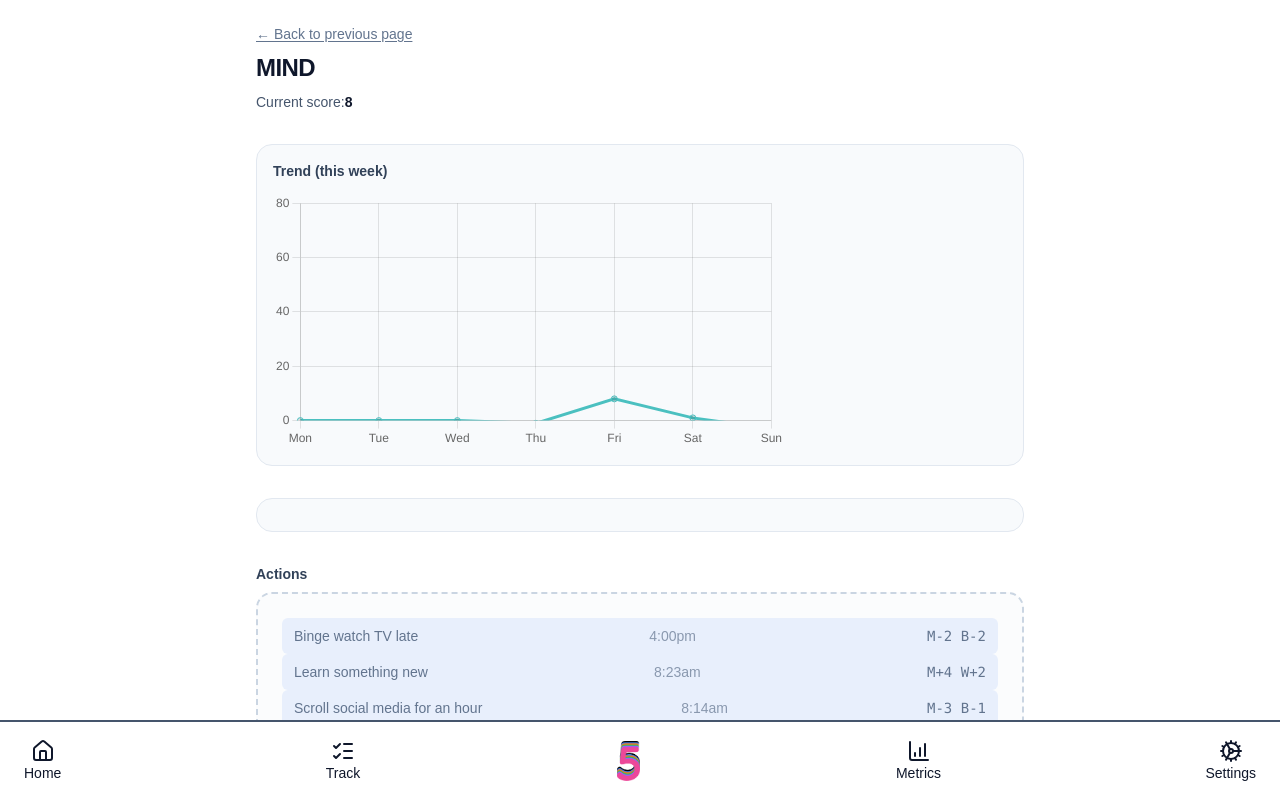
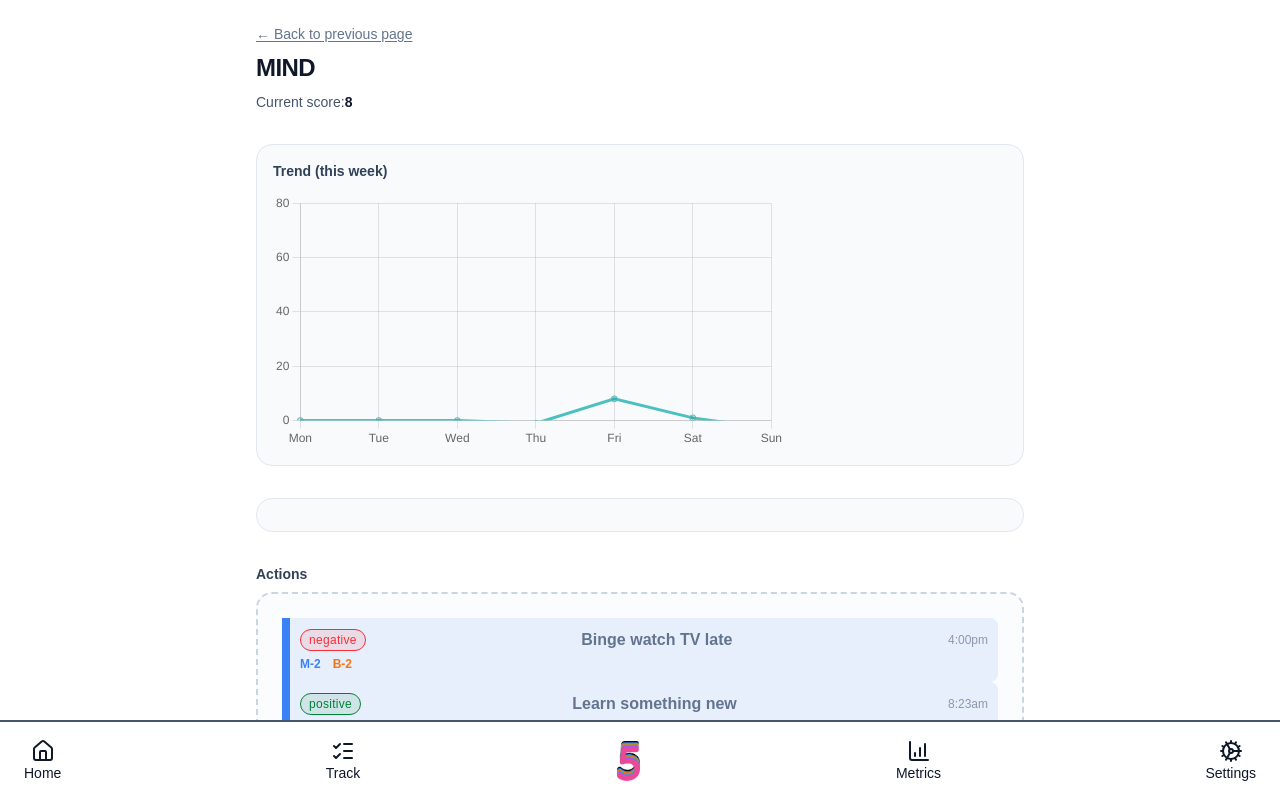
Before and after one commit to GlennHS/Five, a Next.js app: page /metrics/mind in a window 1280 px wide. Shown: the top 800 px of the page. Built offline with nearby package versions, Linux system fonts and the light colour scheme.

Commit message:
Update condensed card, update ActionCard styling

```diff
--- a/app/components/actionCards/ActionCard.tsx
+++ b/app/components/actionCards/ActionCard.tsx
@@ -15,27 +15,32 @@ export default function ActionCard({ action, definitions }: Props) {
   const details = resolveActionDetails(action, definitions)
 
   const dominant = details ? getDominantMetric(details.metrics) : "mind"
-  const cardClasses = metricToCardClasses(dominant, details?.tags ?? [])
+  const cardClasses = metricToCardClasses(dominant)
 
   if (!details) return null
 
   const metrics = getNonZeroMetrics(details.metrics)
-
   const date = formatSmartDate(convertTimestampToDayJS(details.timestamp))
+  const visibleTags = details.tags.slice(0, 3)
+  const extraTagCount = details.tags.length - visibleTags.length
 
   return (
     <div className={`border-l-8 rounded-r-lg p-3 flex flex-col gap-1.5 ${cardClasses}`}>
-      <div className="flex justify-between items-center gap-4 whitespace-nowrap">
       <div className="flex gap-2 min-w-0">
-          {details.tags.slice(0,3).map((t: Tag) => (
+        {visibleTags.map((t: Tag) => (
           <TagPill key={t.id} tag={t.name} color={t.colorClass} />
         ))}
 
+        {extraTagCount > 0 && (
+          <div className="w-fit px-2 py-0.5 text-xs rounded-full border border-black/20 bg-black/5 text-black/70 font-medium">
+            +{extraTagCount}
+          </div>
+        )}
+      </div>
+    <div className="flex justify-between items-center gap-4 whitespace-nowrap">
       <span className="truncate font-bold flex-1">
-            {details.name} fbb af aughf uafoau
+        {details.name}
       </span>
-        </div>
-
       <span className="text-sm opacity-70">{date}</span>
     </div>
 
--- a/app/components/actionCards/ActionCardCondensed.tsx
+++ b/app/components/actionCards/ActionCardCondensed.tsx
@@ -1,15 +1,16 @@
 "use client"
 
-import { Action, ActionDefinition } from "@/app/types"
+import { Action, ActionDefinition, Tag } from "@/app/types"
 import {
   resolveActionDetails,
-  formatMetricSummary,
   getDominantMetric,
-  metricToCardClasses
+  metricToCardClasses,
+  getNonZeroMetrics
 } from "@/app/utils/helpers"
 
 import { convertTimestampToDayJS } from "@/app/utils/dateTime"
 import { formatSmartDate } from "@/app/utils/dateTime"
+import TagPill from "./TagPill"
 
 type Props = {
   action: Action
@@ -19,32 +20,56 @@ type Props = {
 export default function ActionCardCondensed({ action, definitions }: Props) {
 
   const details = resolveActionDetails(action, definitions)
+
+  const dominant = details ? getDominantMetric(details.metrics) : "mind"
+  const cardClasses = metricToCardClasses(dominant)
+
   if (!details) return null
 
-  const summary = formatMetricSummary(details.metrics)
-
-  const dominant = getDominantMetric(details.metrics)
-  const bgClass = metricToCardClasses(dominant)
-
-  const date = formatSmartDate(
-    convertTimestampToDayJS(details.timestamp)
-  )
+  const metrics = getNonZeroMetrics(details.metrics)
+  const date = formatSmartDate(convertTimestampToDayJS(details.timestamp))
+  const visibleTags = details.tags.slice(0, 3)
+  const extraTagCount = details.tags.length - visibleTags.length
 
   return (
-    <div className={`rounded-md px-3 py-2 flex justify-between items-center text-sm ${bgClass}`}>
+    <div className={`border-l-8 rounded-r-lg p-2.5 flex flex-col gap-1 ${cardClasses}`}>
 
-      <div className="font-medium">
-        {details.name}
-      </div>
+  {/* Row 1 */}
+  <div className="flex items-center gap-2 min-w-0">
 
-      <div className="opacity-70">
-        {date}
-      </div>
+    <div className="flex gap-1 shrink-0">
+      {visibleTags.map((t: Tag) => (
+        <TagPill key={t.id} tag={t.name} color={t.colorClass} />
+      ))}
 
-      <div className="font-mono">
-        {summary}
-      </div>
+      {extraTagCount > 0 && (
+        <div className="px-2 py-0.5 text-xs rounded-full bg-total/10 text-total">
+          +{extraTagCount}
+        </div>
+      )}
+    </div>
 
-    </div>
+    <span className="truncate font-semibold flex-1">
+      {details.name}
+    </span>
+
+    <span className="text-xs opacity-70 shrink-0">
+      {date}
+    </span>
+
+  </div>
+
+  {/* Row 2 */}
+  <div className="flex gap-3 text-xs">
+
+    {metrics.map(m => (
+      <span key={m.key} className={`font-semibold text-${m.key}`}>
+        {m.key[0].toUpperCase()}{m.value > 0 ? "+" : ""}{m.value}
+      </span>
+    ))}
+
+  </div>
+
+</div>
   )
 }
--- a/app/fixtures/AppData.ts
+++ b/app/fixtures/AppData.ts
@@ -14,6 +14,18 @@ const negativeTag: Tag = {
   id: '000000-0000-0000-0000-000001',
   name: 'negative',
   colorClass: 'red',
+}
+
+const importantTag: Tag = {
+  id: '000000-0000-0000-0000-000002',
+  name: 'important',
+  colorClass: 'yellow',
+}
+
+const otherTag: Tag = {
+  id: '000000-0000-0000-0000-000003',
+  name: 'other',
+  colorClass: 'blue',
 }
 
 export const metricSnapshots: Partial<MetricSnapshotHistory> = {
@@ -34,7 +46,10 @@ export const actionDefinitions: ActionDefinition[] = [
     mind: 4,
     body: 4,
     tags: [
-      positiveTag
+      positiveTag,
+      importantTag,
+      negativeTag,
+      otherTag,
     ],
   },
   {
--- a/app/page.tsx
+++ b/app/page.tsx
@@ -53,7 +53,7 @@ export default function Home() {
   return (
     <div className="flex min-h-screen items-stretch justify-center bg-zinc-50 font-sans">
       <main className="flex min-h-screen w-full sm:max-w-3xl flex-col gap-6 p-4 bg-white">
-        <section className="flex-1 w-full rounded-2xl bg-slate-50 p-4 max-h-2/3">
+        <section className="w-full rounded-2xl max-h-2/3 h-64">
           <FiveBarGraph
             data={metrics}
             highlightedMetric={highlightedMetric}
@@ -78,7 +78,7 @@ export default function Home() {
             />
           </div>
         </section>
-        <section className="flex flex-col w-full rounded-2xl bg-slate-50 p-4 max-h-2/3 gap-4">
+        <section className="flex flex-col w-full rounded-2xl py-4 max-h-2/3 gap-y-4">
           {actionHistory
             .slice()
             .sort((a,b) => b.timestamp - a.timestamp)
--- a/app/utils/helpers.ts
+++ b/app/utils/helpers.ts
@@ -275,18 +275,6 @@ export const resolveActionDetails = (
   }
 }
 
-export const formatMetricSummary = (metrics: FiveMetric): string => {
-  return METRIC_KEYS
-    .filter(k => metrics[k] !== 0)
-    .map(k => {
-      const letter = METRIC_LETTERS[k]
-      const value = metrics[k]
-      const sign = value > 0 ? "+" : ""
-      return `${letter}${sign}${value}`
-    })
-    .join(" ")
-}
-
 export const getDominantMetric = (metrics: FiveMetric): MetricKey | null => {
 
   let best: MetricKey | null = null
@@ -304,11 +292,9 @@ export const getDominantMetric = (metrics: FiveMetric): MetricKey | null => {
   return best
 }
 
-export const metricToCardClasses = (metric: MetricKey | null, tags: Tag[]) => {
+export const metricToCardClasses = (metric: MetricKey | null) => {
   let className = ""
   if (!metric) className += "border-total bg-total/10"
   else className += `border-${metric} bg-${metric}/10`
-  // if (tags.includes('negative')) className += " border-red-400 border-2"
-  // else if (tags.includes('positive')) className += " border-green-400 border-2"
   return className
 }
```
Lines whose indentation alone changed are shown as unchanged.
